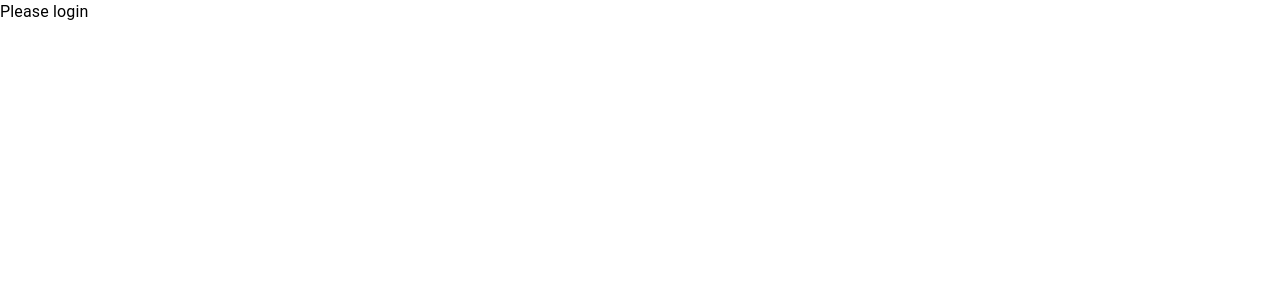
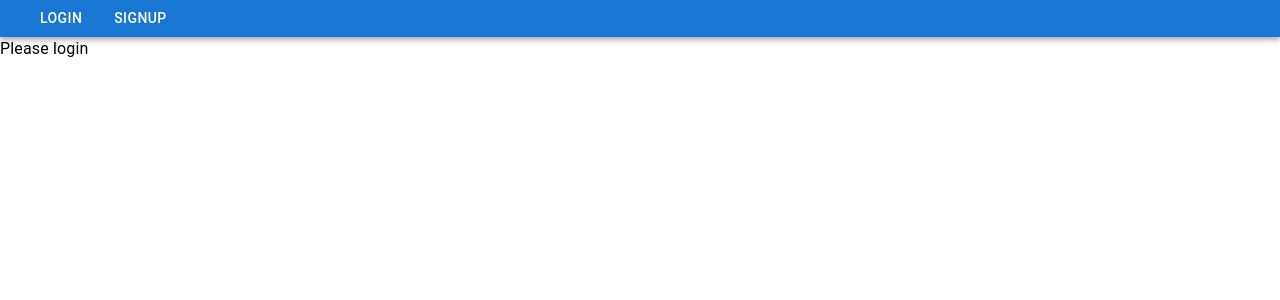
Before and after one commit to harshal-99/todo-app-frontend, a React (Create React App) app: page / in a window 1280 px wide. Shown: the top 300 px of the page. Built offline with nearby package versions, Linux system fonts and the light colour scheme.

Commit message:
Fix styles

```diff
--- a/src/components/NavBar.jsx
+++ b/src/components/NavBar.jsx
@@ -7,13 +7,13 @@ const NavBar = () => {
 	const isLoggedIn = auth?.user
 		? <Button variant="outlined" style={{color: "white"}} color="error" onClick={() => auth.logout()}>Logout</Button>
 		: <>
-			<Button variant="outlined"><Link to='/login'>Login</Link></Button>
-			<Button variant="outlined"><Link to='/signup'>Signup</Link></Button>
+			<Button variant="outlined"><Link style={{color: 'white'}} to='/login'>Login</Link></Button>
+			<Button variant="outlined"><Link style={{color: 'white'}} to='/signup'>Signup</Link></Button>
 		</>
 	return (
 		<AppBar position="static">
 			<Container maxWidth="x1">
-				<Box sx={{flexGrow: 1, display: {xs: "flex", md: "none", justifyContent: "flex-end"}}}>
+				<Box>
 					{isLoggedIn}
 				</Box>
 			</Container>
```
